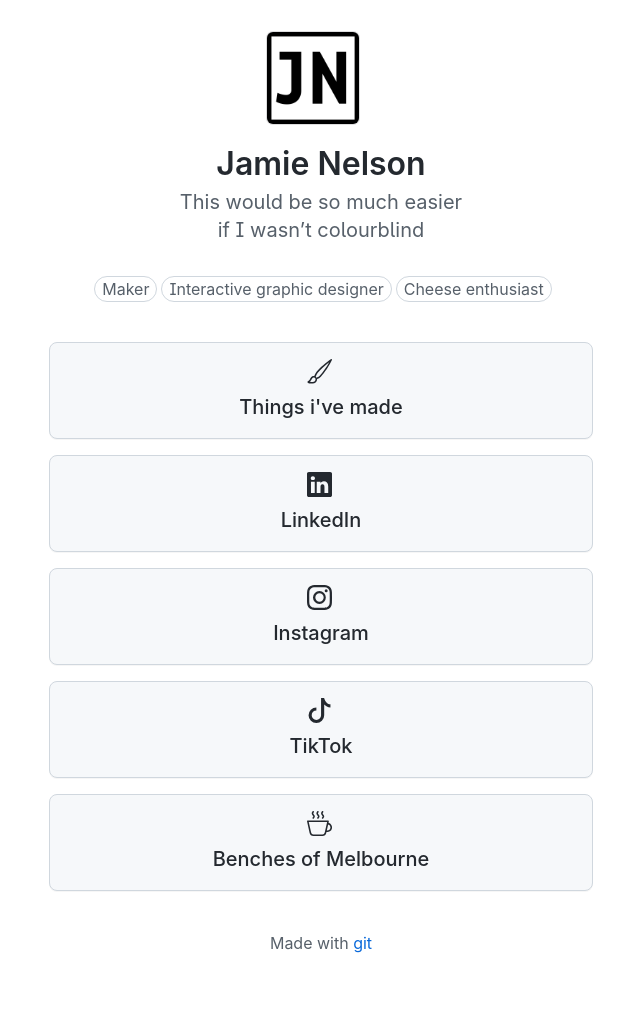
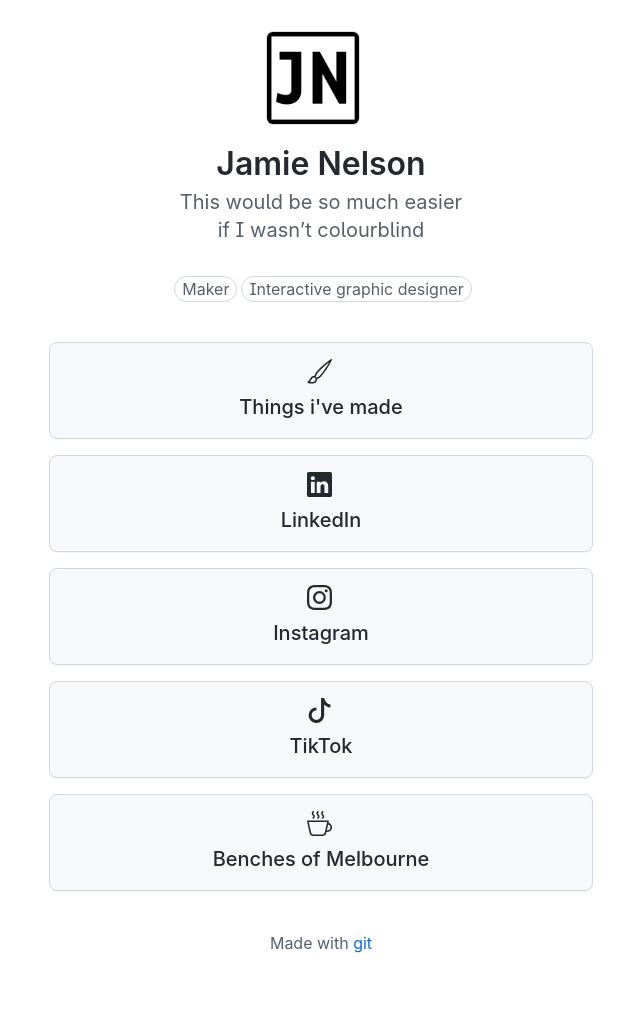
Before and after one commit to jmenelsn/bio, a Jekyll site: the page built from index.md, in a window 1280 px wide. Shown: the whole page, without its empty margins (319-959 px from the left). Built offline with Jekyll 4.4.1, drawn with Linux system fonts in a browser that asks for light colours; our own code applies the rules of GitHub Pages for plain Markdown files.

Commit message:
Update interests.yml

```diff
--- a/_data/interests.yml
+++ b/_data/interests.yml
@@ -1,3 +1,2 @@
 - Maker
 - Interactive graphic designer
-- Cheese enthusiast
```
